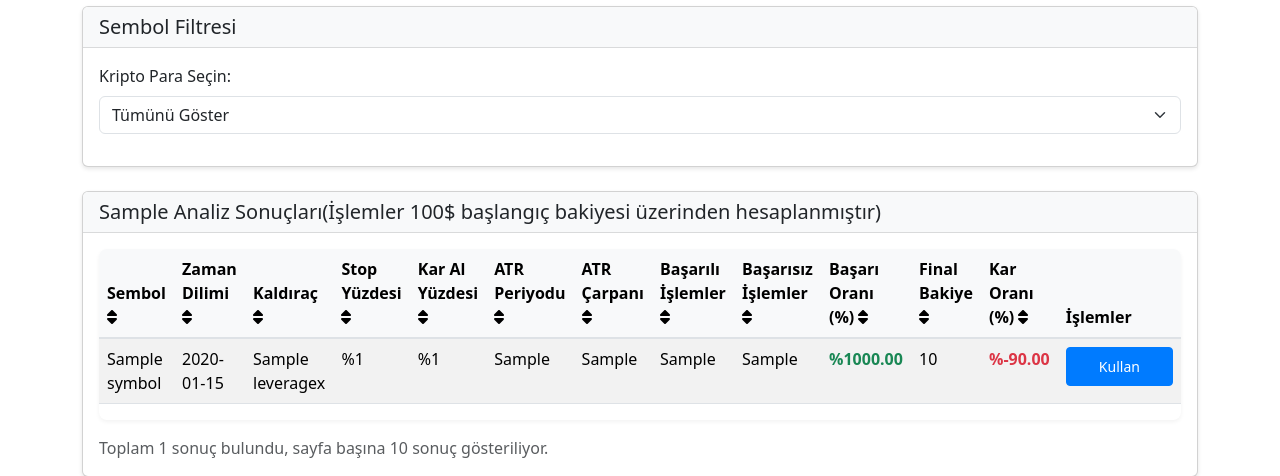
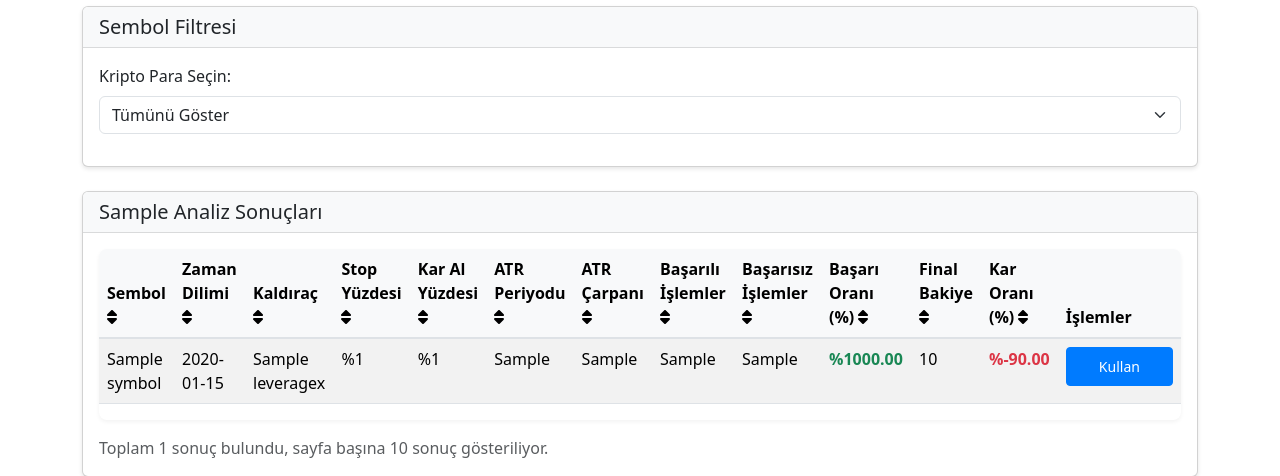
Before and after one commit to arenkos/KriptoTahmin, a Flask app: template app/templates/main/param_analysis.html in a window 1280 px wide. Shown: the part 176-652 px from the top of the page. Run offline with Flask 3, Linux system fonts and the light colour scheme; the template is opened without the code that fills it: most values are stand-ins (such as "Sample title", 1, 10 or a date in 2020); some libraries are stand-ins or nearby versions.

Commit message:
Revert "Güncellendi"
This reverts commit e298fb4fa02619e508a6b67bfe41f8b301270813.

```diff
--- a/app/templates/main/param_analysis.html
+++ b/app/templates/main/param_analysis.html
@@ -35,7 +35,7 @@
         <div class="card-header">
             <h5 class="card-title mb-0">
                 {% if selected_symbol %}
-                    {{ selected_symbol }} Analiz Sonuçları(İşlemler 100$ başlangıç bakiyesi üzerinden hesaplanmıştır)
+                    {{ selected_symbol }} Analiz Sonuçları
                 {% else %}
                     Tüm Analiz Sonuçları
                 {% endif %}
```
